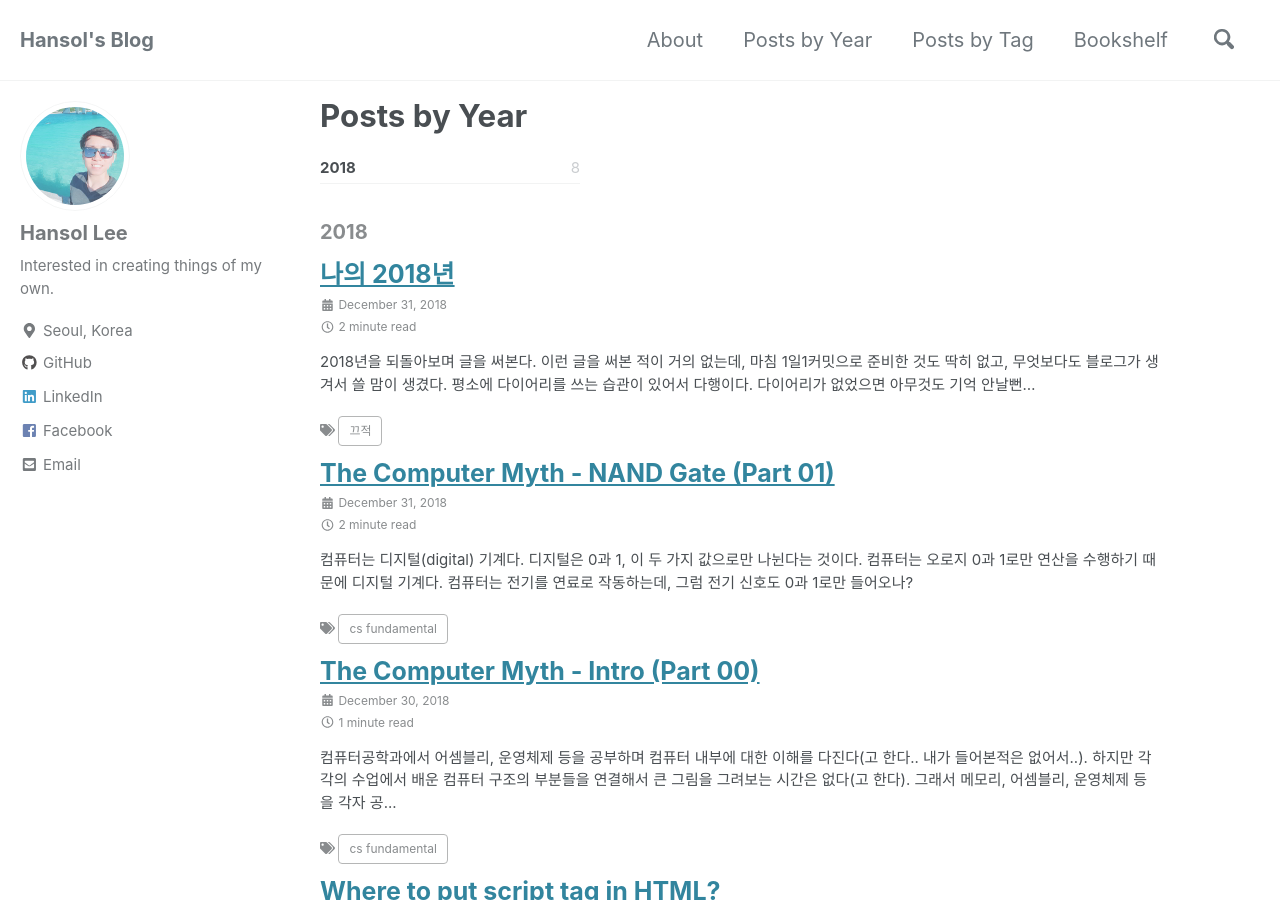
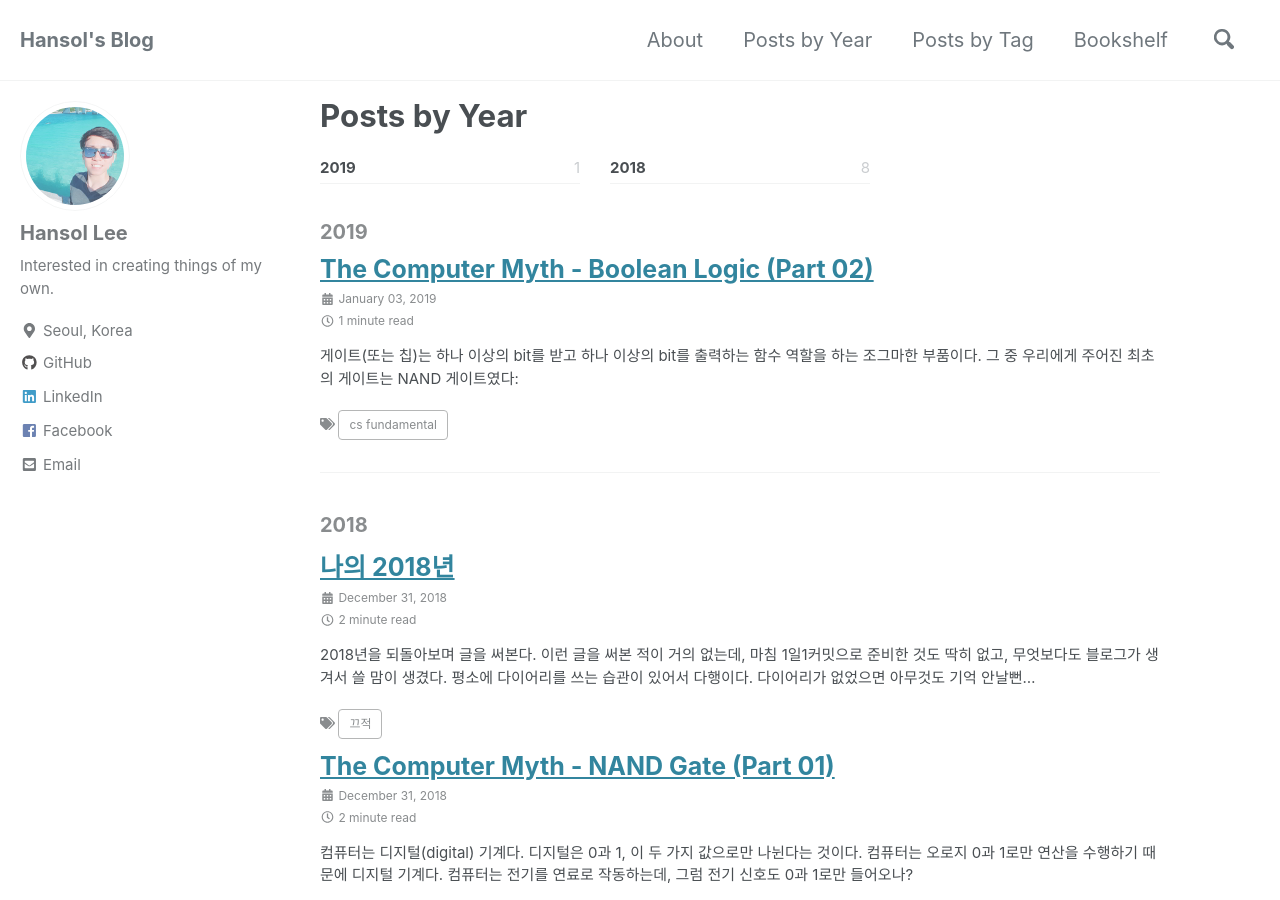
Before and after one commit to giantsol/giantsol.github.io, a Jekyll site: the page built from _pages/posts.md, in a window 1280 px wide and 900 px high. Built offline with Jekyll 4.4.1, drawn with Linux system fonts in a browser that asks for light colours; cached includes are drawn as plain includes; nearby versions of some CDN libraries.

Commit message:
write computer myth 02

```diff
--- a/_posts/2018-12-31-computer-myth-01.md
+++ b/_posts/2018-12-31-computer-myth-01.md
@@ -35,4 +35,4 @@ tags:
 
 NAND는 위와 같이 정의되는 아주 단순한 게이트다. 두 개의 binary digit을 받고 하나의 binary digit을 출력하는데, 그 출력값은 오른쪽의 테이블과 같다. 즉, 두 값이 모두 1일때만 0, 나머지 케이스는 모두 1을 내뱉는 게이트이다(그리하여 Not AND의 줄임말). 이 게이트가 우리에게 주어진 또다른 abstraction이다.
 
-이제 시작이다! 다음 포스트에서는 NAND 게이트를 가지고 필요한 다른 게이트들을 만들어본다.
+이제 시작이다! [다음 포스트](/computer-myth-02/)에서는 NAND 게이트를 가지고 필요한 다른 게이트들을 만들어본다.
--- /dev/null
+++ b/_posts/2019-01-03-computer-myth-02.md
@@ -0,0 +1,61 @@
+---
+title: "The Computer Myth - Boolean Logic (Part 02)"
+tags:
+  - cs fundamental
+---
+
+게이트(또는 칩)는 하나 이상의 bit를 받고 하나 이상의 bit를 출력하는 함수 역할을 하는 조그마한 부품이다. 그 중 우리에게 주어진 최초의 게이트는 [NAND 게이트였다](/computer-myth-01/):
+
+<figure>
+  <img src="{{ site.url }}{{ site.baseurl }}/assets/images/computer-myth/01-2.jpg" alt="NAND gate description">
+  <figcaption>NAND 게이트의 정의</figcaption>
+</figure>
+
+컴퓨터는 다양한 연산을 수행하는 기계이다. 근데 컴퓨터는 결국 0 또는 1의 bit밖에 이해하지 못하므로, 결국 이러한 bit들을 조작할 수 있는 다양한 함수가 필요하다는 뜻이다. bit가 가질 수 있는 값을 True(1) 또는 False(0)라고도 부르며, 이렇게 True/False 두 개로 나뉘는 값을 **boolean**이라고도 부른다. 그리고 이러한 boolean 값으로만 수행되는 연산들을 **Boolean Logic**이라고 부른다.
+
+다시 말하지만, 게이트는 1 또는 0의 값을 받고, 1 또는 0의 값을 출력하는 boolean 값만 다루는 조그마한 부품이다. **그래서 게이트를 boolean logic gate, 혹은 logic gate라고도 부른다**. 컴퓨터는 결국 0 또는 1이라는 boolean값으로만 연산을 수행하기 때문에, 다양한 boolean logic을 수행하는 다양한 게이트를 필요로한다. NAND 게이트는 그 중 하나일 뿐이다.
+
+그럼 그 다양한 게이트들은 다 어떻게 만들어야하나? 다행히, **모든 게이트들은 더 단순한 게이트들의 조합으로 만들어질 수 있다**. 예컨대, **NOT** 게이트는 아래와 같이 정의된다:
+
+<figure>
+  <img src="{{ site.url }}{{ site.baseurl }}/assets/images/computer-myth/02-0.jpg" alt="NOT gate description">
+  <figcaption>NOT 게이트의 정의</figcaption>
+</figure>
+
+in으로 들어온 bit를 반전시키는 boolean logic을 수행하는 게이트다. 이 게이트는 아래와 같이 NAND 게이트 하나로 구현할 수 있다:
+
+<figure>
+  <img src="{{ site.url }}{{ site.baseurl }}/assets/images/computer-myth/02-1.jpg" alt="NOT gate implementation">
+  <figcaption>실제로 맞는지 in에 값을 대입해보며 추적해보자!</figcaption>
+</figure>
+
+함수를 구현할 때 다양한 방법이 있듯이, 하나의 게이트를 만드는 방법도 다양하다. 위는 하나의 예시일 뿐이다. 아무튼 중요한건, **다른 더 복잡한 게이트들도 똑같은 원리로 구현이 가능하다는 점이다**. 이제는 NAND 뿐만이 아니라 NOT 게이트도 수중에 있으니 더 쉽다.
+
+그 외 자주 등장하는 **OR**, **XOR**, 그리고 **AND** 게이트는 간단히 정의만 살펴보겠다:
+
+<figure>
+  <img src="{{ site.url }}{{ site.baseurl }}/assets/images/computer-myth/02-2.jpg" alt="OR gate description">
+  <figcaption>OR 게이트: a, b 중 하나라도 1이면 1을 출력한다</figcaption>
+</figure>
+
+<figure>
+  <img src="{{ site.url }}{{ site.baseurl }}/assets/images/computer-myth/02-3.jpg" alt="XOR gate description">
+  <figcaption>XOR 게이트: OR과 유사하나 둘 중 하나만 1일 때 1을 출력한다</figcaption>
+</figure>
+
+<figure>
+  <img src="{{ site.url }}{{ site.baseurl }}/assets/images/computer-myth/02-4.jpg" alt="AND gate description">
+  <figcaption>AND 게이트: 둘 다 1일때만 1을 출력한다(NAND와 반대)</figcaption>
+</figure>
+
+이 외에 [MUX, DMUX](https://en.wikipedia.org/wiki/Multiplexer) 게이트도 자주 등장하는데, 이는 필요할 때 설명하겠다.
+
+정리하자면,
+1. 컴퓨터는 오로지 0 또는 1이라는 bit만 이해하고, 이렇게 참/거짓으로 나뉘는 값을 **boolean**이라고 부른다.
+2. Boolean 값으로만 이루어진 연산들을 **boolean logic**이라고 부르고, 게이트는 이러한 boolean logic을 수행하는 부품으로써 **boolean logic gate**라고도 불린다.
+3. 컴퓨터는 bit를 다양하게 조작하기 위해 다양한 게이트를 지니는데, NAND, AND, OR, XOR가 그런 것들이다.
+4. **모든 복잡한 게이트는 항상 더 단순한 게이트들의 조합으로 구현될 수 있다**.
+
+(4)번이 여기서 배워갈 가장 중요한 키포인트다. **컴퓨터라는 거대한 시스템도 결국 하나의 거대한 게이트이다. 그리고 모든 게이트는 더 단순한 게이트의 조합으로 구현된다**. 우리가 만들어갈 컴퓨터 아키텍처는 현미경으로 들여다보면 수없이 많은 NAND 게이트로 이루어져 있을 것이다(다시 말하지만 반드시 NAND 게이트일 이유는 없다!). 우리가 곧 보게 될 ALU 칩은 컴퓨터의 모든 연산을 담당하는 중요한 부품인데, 이 칩도 우리가 여기서 본 게이트들의 조합으로 만들어질 것이다.
+
+이제 ALU 칩에 대해 알아볼 준비가 거의 다 되었다. 마지막으로 **Boolean Arithmetic**이라는 개념만 살펴보자.
```
Also changed, not shown: tmp/2019-01-xx-computer-myth-02.md (deleted, +0 -14 lines), assets/images/computer-myth/02-0.jpg (added), assets/images/computer-myth/02-1.jpg (added), assets/images/computer-myth/02-2.jpg (added), assets/images/computer-myth/02-3.jpg (added), assets/images/computer-myth/02-4.jpg (added).
